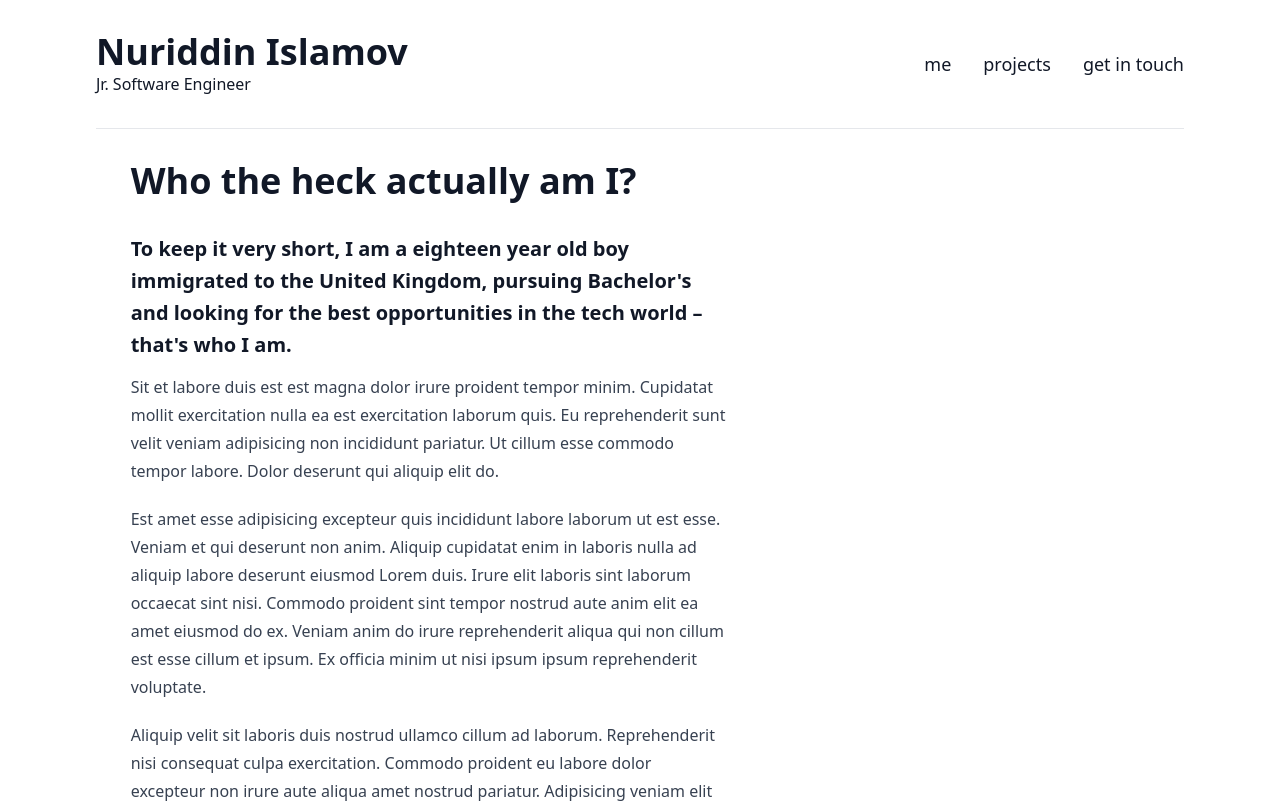
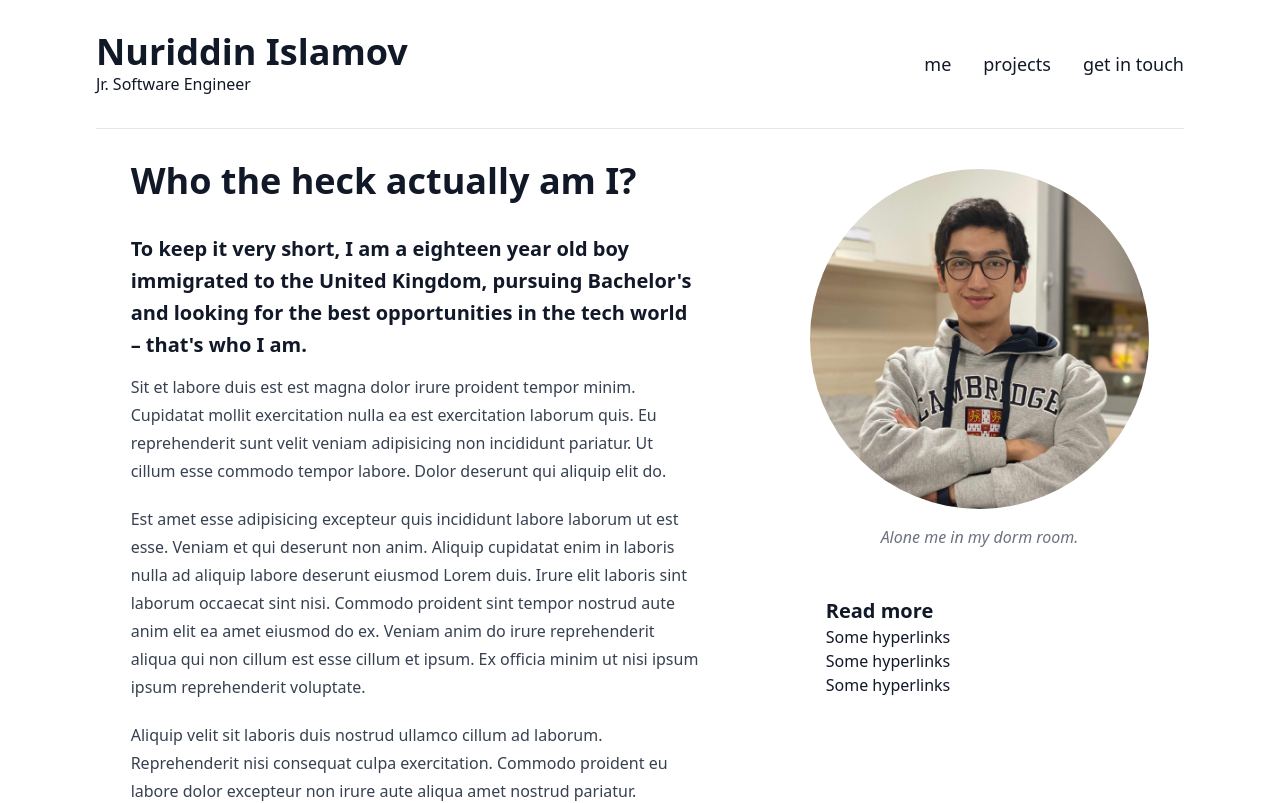
Before and after one commit to noonosh/nuriddinislamov.com-old, a React (Create React App) app: page /me in a window 1280 px wide. Shown: the top 803 px of the page. Built offline with nearby package versions, Linux system fonts and the light colour scheme.

Commit message:
about me

```diff
--- a/src/components/About.js
+++ b/src/components/About.js
@@ -5,8 +5,11 @@ import Navigation from './Navigation';
 import ReactMarkdown from 'react-markdown';
 import remarkGfm from 'remark-gfm';
 import aboutPage from '../pages/about.md';
+import profileImage from '../assets/profile.jpg';
+import useWindowDimensions from '../lib/windowDimensions';
 
 const About = () => {
+	const { width } = useWindowDimensions();
 	const [content, setContent] = useState('');
 
 	useEffect(() => {
@@ -17,14 +20,46 @@ const About = () => {
 
 	return (
 		<Layout id='about'>
-			<div className='prose'>
-				<ReactMarkdown children={content} remarkPlugins={remarkGfm} />
+			<div className='flex flex-col h-full'>
+				<div className='grid md:grid-cols-3 flex-grow-0'>
+					<div className='my-2 md:order-3 justify-self-center'>
+						<img
+							src={profileImage}
+							className='w-72 md:w-96 rounded-xl md:rounded-full'
+							alt='Profile'
+						/>
+						<figcaption className='block text-gray-500 italic py-4 text-center'>
+							Alone me in my dorm room.
+						</figcaption>
+
+						{width >= 768 ? (
+							<div className='mt-8 px-4'>
+								<h3 className='text-xl font-bold'>Read more</h3>
+								<ul>
+									<li>
+										<a href='/'>Some hyperlinks</a>
+									</li>
+									<li>
+										<a href='/'>Some hyperlinks</a>
+									</li>
+									<li>
+										<a href='/'>Some hyperlinks</a>
+									</li>
+								</ul>
+							</div>
+						) : null}
+					</div>
+
+					<div className='prose md:col-span-2 pr-6'>
+						<ReactMarkdown children={content} remarkPlugins={[remarkGfm]} />
+					</div>
+				</div>
+
+				<Navigation
+					prev={{ name: 'home', path: '/' }}
+					next={{ name: 'work', path: '/projects' }}
+				/>
 			</div>
-
-			<Navigation
-				prev={{ name: 'home', path: '/' }}
-				next={{ name: 'work', path: '/projects' }}
-			/>
 		</Layout>
 	);
 };
```
